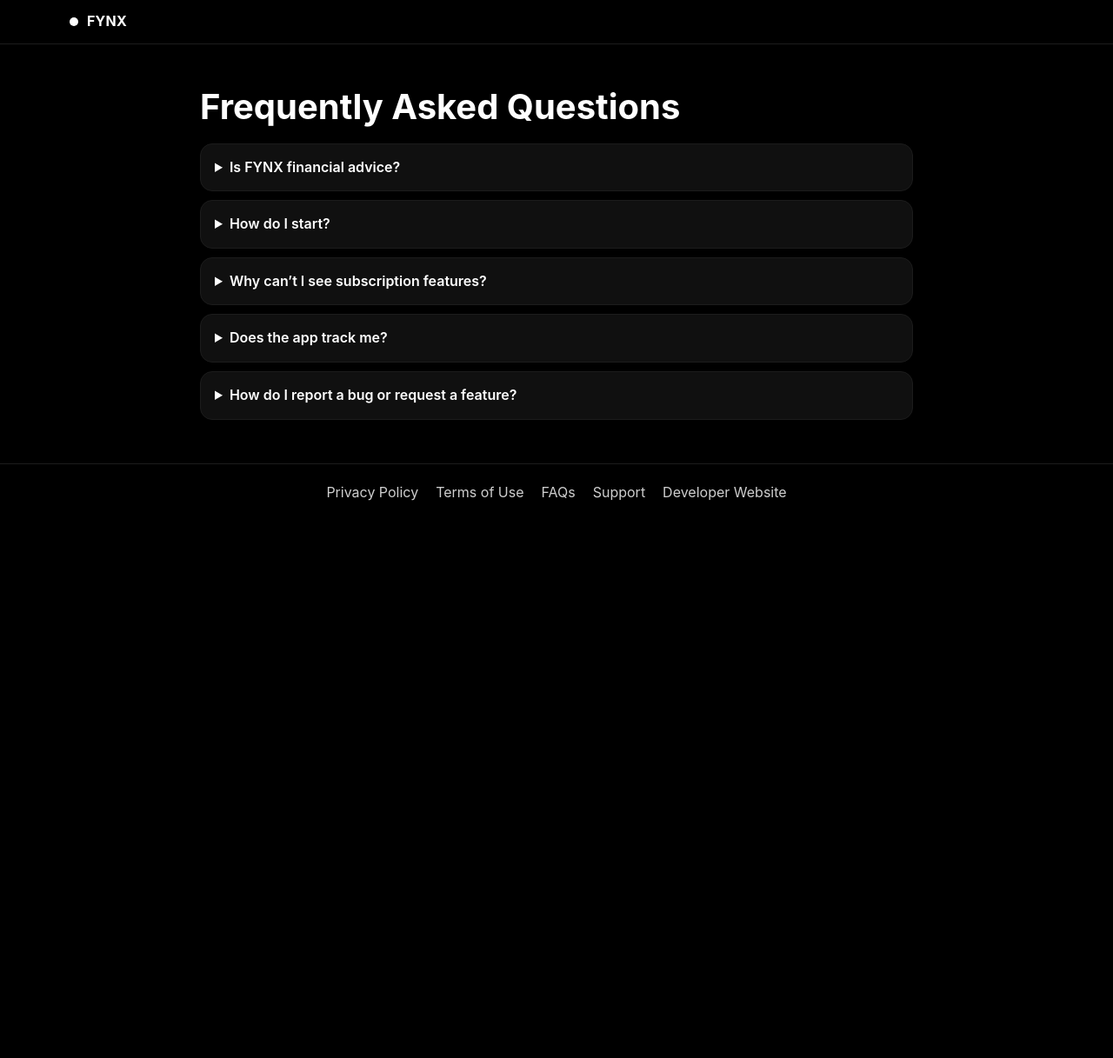
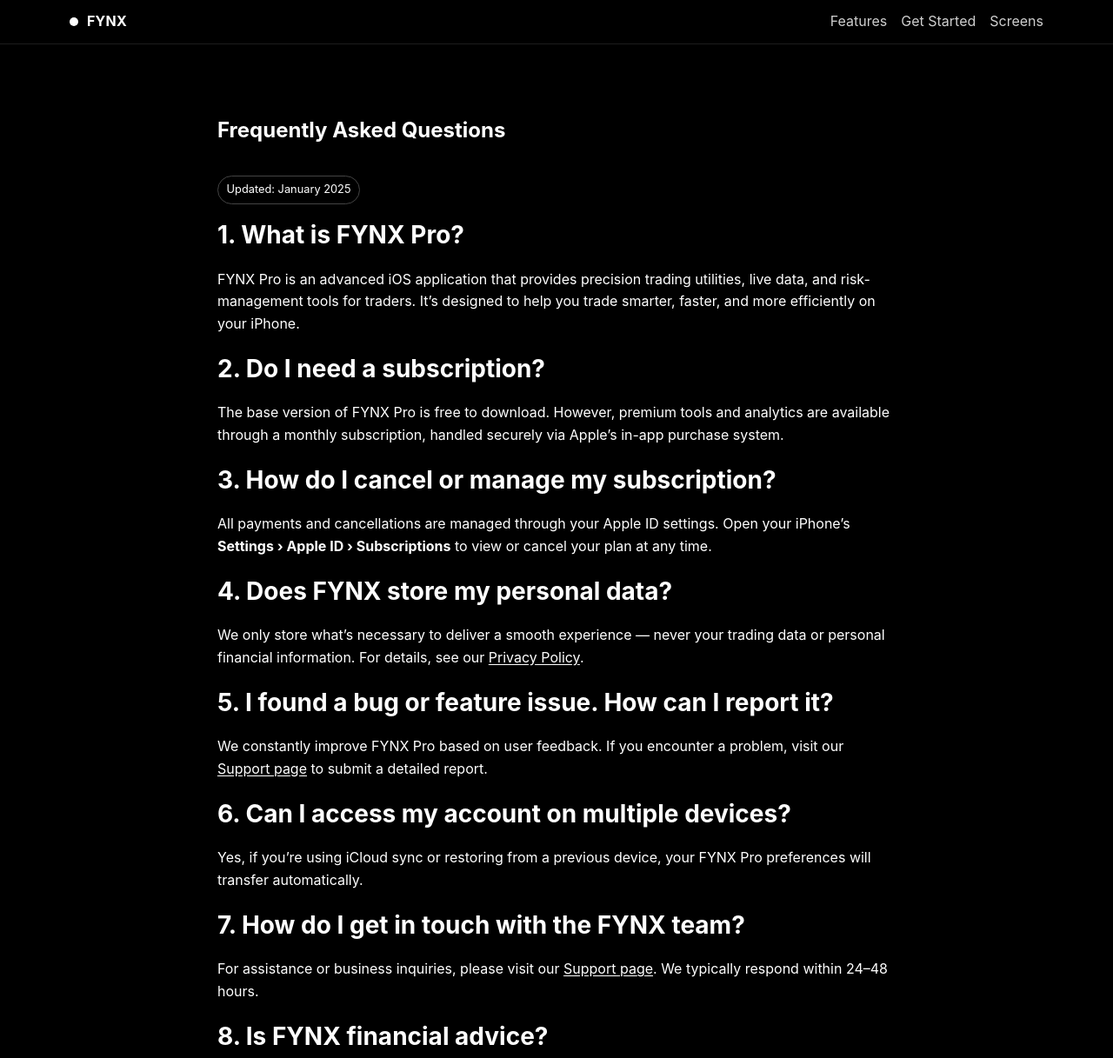
Before and after one commit to EA-LA/FYNX-Site, a plain HTML site: page faqs.html in a window 1280 px wide. Shown: the top 1217 px of the page at 87% size. Before the commit the page ends 800 px from the top, so only its background shows below. Drawn offline with Linux system fonts and the light colour scheme.

Commit message:
Update faqs.html

```diff
--- a/faqs.html
+++ b/faqs.html
@@ -3,57 +3,70 @@
 <head>
   <meta charset="utf-8"/>
   <meta name="viewport" content="width=device-width,initial-scale=1"/>
-  <title>FAQs • FYNX</title>
+  <title>FYNX — FAQs</title>
+  <meta name="description" content="Frequently asked questions about FYNX Pro"/>
   <link rel="stylesheet" href="assets/styles.css"/>
-  <meta name="description" content="Frequently Asked Questions for FYNX."/>
   <style>
-    details{background:var(--card); border:1px solid var(--border); border-radius:14px; padding:14px 16px; margin:10px 0}
-    summary{cursor:pointer; font-weight:600}
-    details[open]{box-shadow:var(--shadow)}
+    .doc a { color: inherit; text-decoration: underline; text-underline-offset: 2px; }
+    .doc a:hover { opacity: .8; }
+    .badge { display:inline-block; font-size:.8rem; padding:.35rem .6rem; border:1px solid #444; border-radius:999px; }
+    ul { line-height:1.6; }
   </style>
 </head>
 <body>
-<header class="header"><div class="container nav">
+  <!-- Header -->
+  <header class="header">
+    <div class="container nav">
       <a class="brand" href="index.html"><span class="dot"></span><span>FYNX</span></a>
-</div></header>
+      <nav class="navlinks">
+        <a href="index.html#features">Features</a>
+        <a href="index.html#getting-started">Get Started</a>
+        <a href="index.html#screens">Screens</a>
+      </nav>
+    </div>
+  </header>
 
-<main class="legal-wrap">
-  <article class="legal-card" style="background:none; border:none; box-shadow:none; padding:0">
+  <main>
+    <section class="section">
+      <div class="container doc" style="max-width:820px">
         <h1>Frequently Asked Questions</h1>
+        <p class="badge">Updated: January 2025</p>
 
-    <details>
-      <summary>Is FYNX financial advice?</summary>
-      <p>No. It’s educational tooling. Trading involves risk.</p>
-    </details>
+        <h2>1. What is FYNX Pro?</h2>
+        <p>FYNX Pro is an advanced iOS application that provides precision trading utilities, live data, and risk-management tools for traders. It’s designed to help you trade smarter, faster, and more efficiently on your iPhone.</p>
 
-    <details>
-      <summary>How do I start?</summary>
-      <p>Install from the App Store → open Settings in the app → set risk %, account size, and create two presets.</p>
-    </details>
+        <h2>2. Do I need a subscription?</h2>
+        <p>The base version of FYNX Pro is free to download. However, premium tools and analytics are available through a monthly subscription, handled securely via Apple’s in-app purchase system.</p>
 
-    <details>
-      <summary>Why can’t I see subscription features?</summary>
-      <p>Confirm the correct Apple ID and tap “Restore Purchases” in the app. If issues continue, contact <a href="mailto:support@elhamamini.cc">support@elhamamini.cc</a>.</p>
-    </details>
+        <h2>3. How do I cancel or manage my subscription?</h2>
+        <p>All payments and cancellations are managed through your Apple ID settings. Open your iPhone’s <strong>Settings › Apple ID › Subscriptions</strong> to view or cancel your plan at any time.</p>
 
-    <details>
-      <summary>Does the app track me?</summary>
-      <p>No advertising tracking. Optional diagnostics help improve stability. See the <a href="privacy.html">Privacy Policy</a>.</p>
-    </details>
+        <h2>4. Does FYNX store my personal data?</h2>
+        <p>We only store what’s necessary to deliver a smooth experience — never your trading data or personal financial information. For details, see our <a href="privacy.html">Privacy Policy</a>.</p>
 
-    <details>
-      <summary>How do I report a bug or request a feature?</summary>
-      <p>Email <a href="mailto:support@elhamamini.cc">support@elhamamini.cc</a> with screenshots and steps.</p>
-    </details>
-  </article>
+        <h2>5. I found a bug or feature issue. How can I report it?</h2>
+        <p>We constantly improve FYNX Pro based on user feedback. If you encounter a problem, visit our <a href="support.html">Support page</a> to submit a detailed report.</p>
+
+        <h2>6. Can I access my account on multiple devices?</h2>
+        <p>Yes, if you’re using iCloud sync or restoring from a previous device, your FYNX Pro preferences will transfer automatically.</p>
+
+        <h2>7. How do I get in touch with the FYNX team?</h2>
+        <p>For assistance or business inquiries, please visit our <a href="support.html">Support page</a>. We typically respond within 24–48 hours.</p>
+
+        <h2>8. Is FYNX financial advice?</h2>
+        <p>No. FYNX Pro is an analytical tool built for traders. It provides data, not recommendations. You are responsible for your own trading and investment decisions.</p>
+      </div>
+    </section>
   </main>
 
-<footer class="footer"><div class="container links">
+  <footer class="footer">
+    <div class="container links">
       <a href="privacy.html">Privacy Policy</a>
       <a href="terms.html">Terms of Use</a>
       <a href="faqs.html">FAQs</a>
       <a href="support.html">Support</a>
       <a href="https://elhamamini.cc" target="_blank" rel="noopener">Developer Website</a>
-</div></footer>
+    </div>
+  </footer>
 </body>
 </html>
```
Lines whose indentation alone changed are shown as unchanged.
